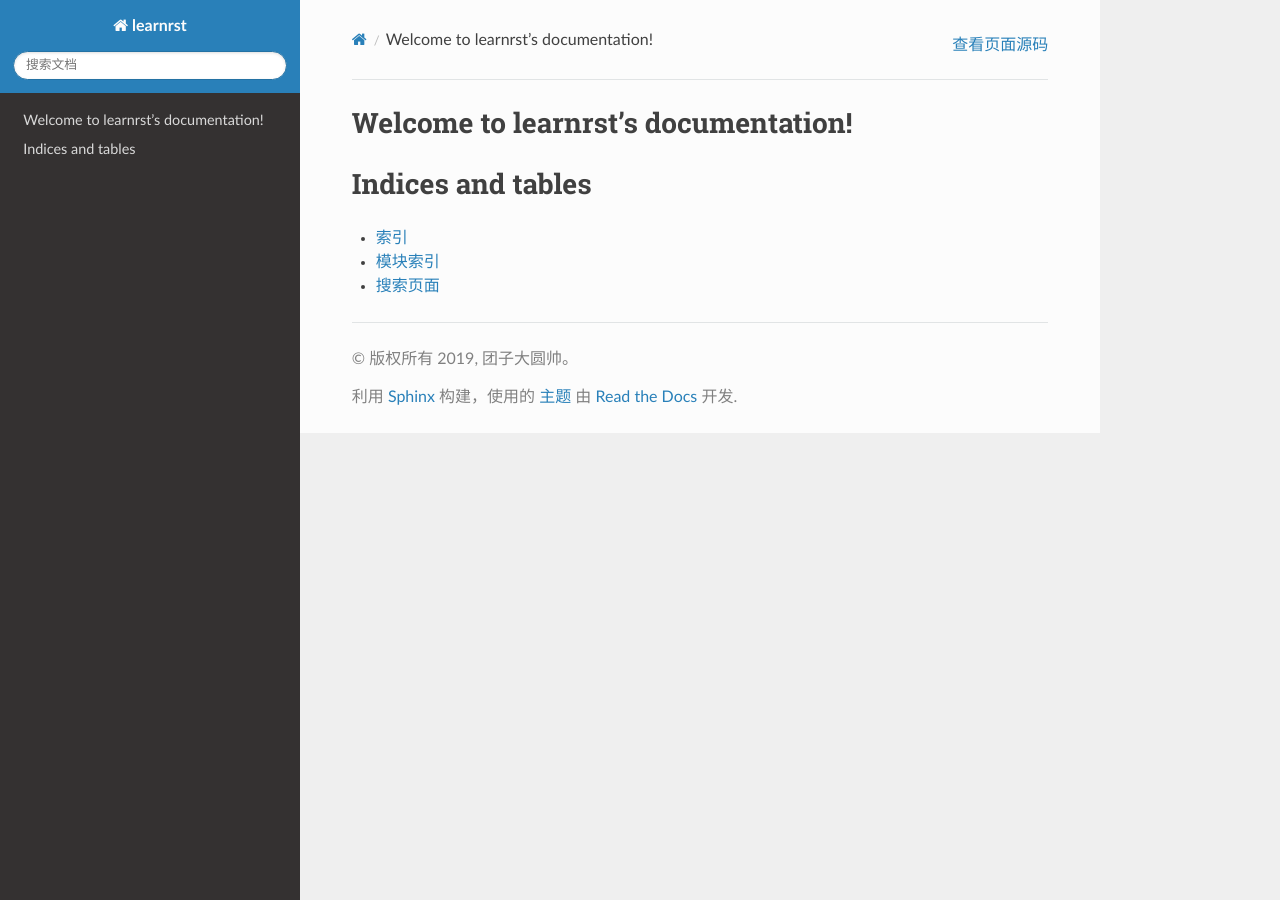
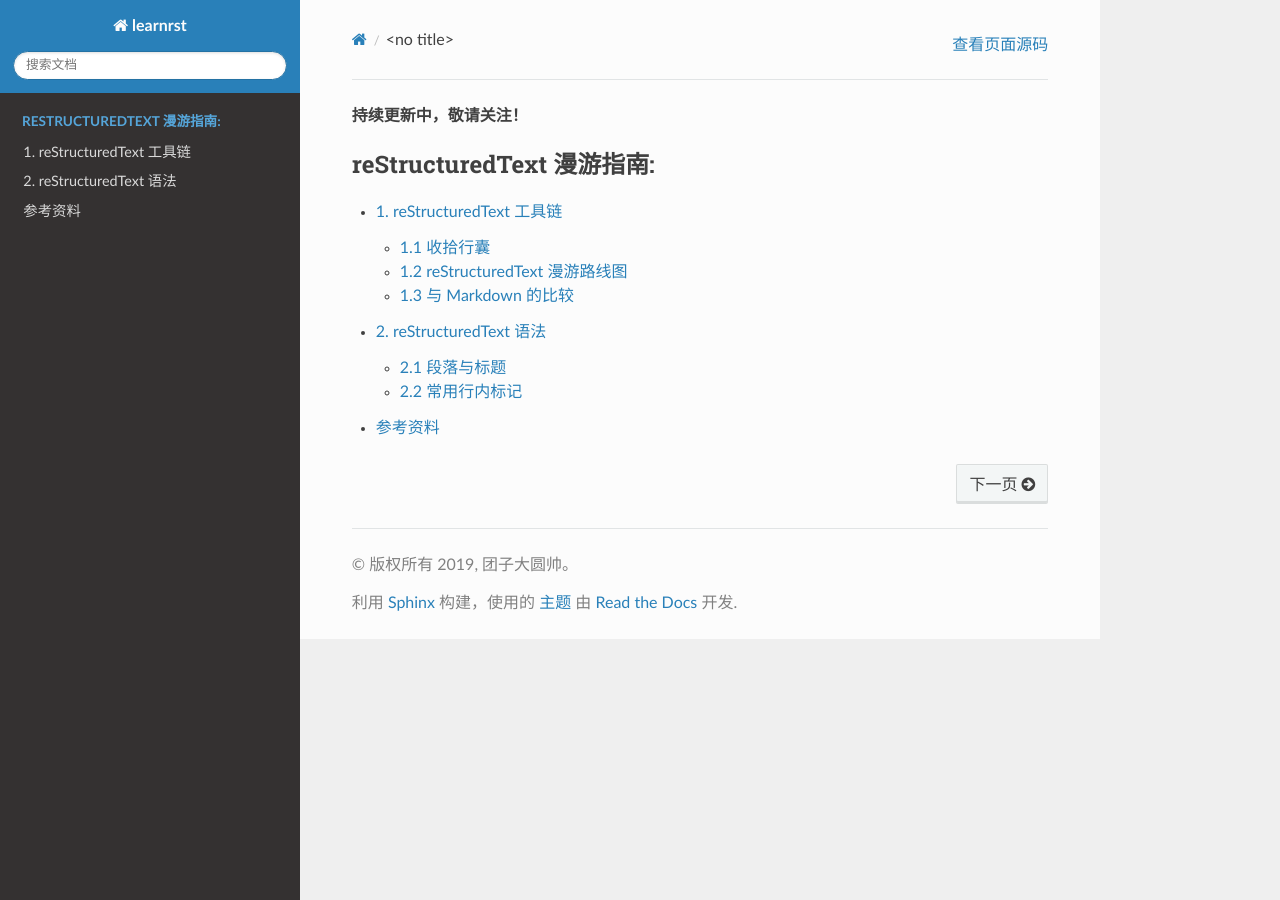
Before and after one commit to jpch89/learnrst, a Sphinx documentation site: the page built from docs/index.rst, in a window 1280 px wide. Built offline with Sphinx 7.4.7 and the Read the Docs theme 2.0.0, drawn with Linux system fonts in a browser that asks for light colours; some of the changed lines change nothing that is shown.

Commit message:
witout backslash endings

```diff
--- a/docs/index.rst
+++ b/docs/index.rst
@@ -3,18 +3,20 @@
    You can adapt this file completely to your liking, but it should at least
    contain the root `toctree` directive.
 
-Welcome to learnrst's documentation!
-====================================
+.. reStructuredText 漫游指南
+.. =========================
+
+**持续更新中，敬请关注！**
 
 .. toctree::
-   :maxdepth: 2
-   :caption: Contents:
+    :maxdepth: 2
+    :caption: reStructuredText 漫游指南:
 
+    learnrst
 
+.. 索引与表格
+.. ==========
 
-Indices and tables
-==================
-
-* :ref:`genindex`
-* :ref:`modindex`
-* :ref:`search`
+.. * :ref:`genindex`
+.. * :ref:`modindex`
+.. * :ref:`search`
--- /dev/null
+++ b/docs/learnrst.rst
@@ -0,0 +1,206 @@
+reStructuredText 漫游指南
+
+##########################
+1. reStructuredText 工具链
+##########################
+
+************
+1.1 收拾行囊
+************
+
+所谓工欲善其事，必先利其器，在踏上 ``reStructuredText`` 的学习之旅前，我们需要收拾行囊，检查一下有没有带好旅途必备的东西。\
+下面提供两套旅行必备清单，没时间解释了，赶紧上车！
+
+**懒人版旅行清单**
+
+- ``reST`` 的在线编辑器：http://rst.ninjs.org/
+
+**VS Code 版旅行清单**
+
+- ``Python``
+- ``Visual Studio Code`` 文本编辑器
+- ``Python`` 插件
+- ``reStructuredText`` 插件
+
+*******************************
+1.2 reStructuredText 漫游路线图
+*******************************
+
+行李打包好之后，现在向大家分享我珍藏的地图，老司机保你不迷路！
+
+.. image:: images/reST_toolchain.png
+
+首先来看位于中央核心位置的 ``reStructuredText``，它是一种轻量级的纯文本标记语言，由 ``StructuredText`` 和 ``Setext`` 修订演化而来。
+``reStructuredText`` 最初主要被用于编写 ``Python`` 程序的文档字符串（``docstring``），时至今日，越来越多的人喜欢用它来：
+
+- 编写行内程序文档（不仅限于 ``Python`` 语言）
+- 快速生成简单网页
+- 撰写独立的文档，比如写一本书
+
+.. note::
+
+    - ``reStructuredText`` 是一个单词，不要加空格，注意大小写。
+    - ``reStructuredText`` 还可以简写为 ``reST``，与英语单词休息（``rest``）发音相同。
+    - ``rst`` 是 ``reStructuredText`` 文件的扩展名。
+
+在 ``reST`` 之上是 ``Python`` 的 ``Docutils`` 模块，该模块集成了 ``reST`` 文本解析器。
+也可以说 ``Docutils`` 是 ``reST`` 语法规则的 ``Python`` 实现。
+
+``Sphinx`` 基于 ``Docutils`` 模块，它可以方便地创建优雅美观的大型文档项目，优点如下：
+
+- 支持多种输出格式
+
+    - ``HTML``
+    - ``LaTeX``
+    - ``PDF``
+    - 等等
+
+- 支持文档内以及跨文档引用
+- 方便定义的目录树
+- 自动索引
+- 通过 ``Pygments`` 模块支持代码高亮
+- 强大的内置扩展与第三方扩展
+
+位于 ``reST`` 工具链顶端的是 ``Read the Docs`` https://readthedocs.org/，它为 ``Sphinx`` 文档提供托管服务。
+还可以与 ``GitHub`` 连接，只要 ``GitHub`` 仓库中的文档发生改动，就会自动重新构建文档，实现了文档的持续集成。
+最终你可以很方便地把最新文档呈献给公众使用，著名的 ``requests`` 库和 ``Godot Engine`` 游戏引擎就使用了它来提供文档。
+
+.. note:: ``Read the Docs`` 网址的后缀是 ``org`` 而不是 ``com``，输入错了可是会提示你付费的哦！
+
+**********************
+1.3 与 Markdown 的比较
+**********************
+
+在文本标记语言这一大家庭里，前有泰斗，后有新秀，可以说是英豪辈出。
+下面就来比较一下 ``reST`` 和它的小伙伴 ``Markdown`` 之间的优缺点。
+我会尽量保持客观，不至于让大家产生“人比人得死，货比货得扔”的感觉。
+毕竟我们都是成年人了（小朋友请出去），不用做选择，可以全都要。
+
+**Markdown 的优点**
+
+- 流行度高，支持范围广
+
+    - 很多网站都支持 ``Markdown`` 语法，而 ``reST`` 语法只有少数网站支持，比如优秀的 ``GitHub``。
+    - 包括印象笔记、有道云笔记、为知笔记等等在内的大多数笔记软件都支持 ``Markdown`` 语法。
+    - 还有专门的 ``Markdown`` 文本编辑器可供选择，比如本人最喜欢用的 ``Typora``。
+
+- 更加轻量化
+
+    - 语法规则较少，随手就写，章口就莱（误）。
+    - 记忆负担小，学习成本低。
+
+**Markdown 的缺点**
+
+- 变体多，没有统一的标准。
+
+    - 比如说写标题的时候有的要加空格 ``# 标题``，有的不要空格 ``#标题``。
+    - ``Commonmark`` https://commonmark.org/ 是一个专门为 ``Markdown`` 研发的标准，但好像没什么人用。
+
+- 每种工具的 ``Markdown`` 风格（``flavor``）不一样。
+
+    - ``GitHub`` 风格：https://guides.github.com/features/mastering-markdown/#GitHub-flavored-markdown
+    - ``Markdown Extra`` 风格：https://michelf.ca/projects/php-markdown/extra/#fenced-code-blocks
+
+- 扩展性差，而 ``reST`` 可以轻松地自定义标记。
+- 缺乏语义性标记，而 ``reST`` 有警告、错误等语义性标记。
+- 可移植性差：由于不同风格的存在，使得 ``pandoc`` 之类的转换工具很难完全把 ``Markdown`` 文档转换为其他标记语言的文档。
+
+############################
+2. reStructuredText 语法
+############################
+
+**************
+2.1 段落与标题
+**************
+
+**段落**\ （``paragraph``）是被一个或多个空行分隔的文本。
+在 ``reST`` 中，另起一行写是不会换行的，如果要换行就需要额外空出一行，*让上下文形成两个独立的段落*。
+
+假如你在 ``rst`` 文件中这么写：
+::
+
+    我是第一句话。
+    我是第二节话。
+
+那么你将会得到如下的解析效果：
+::
+
+    我是第一句话。我是第二句话。
+
+如果要换行的话，必须在 ``rst`` 文件中使用一个或者多个空行分隔两个段落：
+::
+
+    我是第一句话。
+
+    我是第二句话。
+
+这样才能解析出如下结果：
+::
+
+    我是第一句话。
+    我是第二句话。
+
+.. note::
+
+    在使用英文撰写文档时，另起一行会\ *自动加入一个空格*。
+    即 ``rst`` 源文件写成如下形式：
+    ::
+
+        How are you?
+        I'm fine, and you?
+
+    解析效果如下，注意前后两句话之间多出来的空格：
+    ::
+
+        How are you? I'm fine, and you?
+
+    有些解析器渲染 ``rst`` 文件时对于中文也会额外加入一个空格，比如 ``VS Code`` 的 ``reStructuredText`` 插件。
+    如果此时我们不想要这个多出来的空格，需要在第一行的末尾加上一个反斜杠 ``\`` 来把空格转义掉。
+
+    举个例子，现有 ``rst`` 源码：
+    ::
+
+        我是第一句话。
+        我是第二句话。
+
+    上面的源码在某些解析器中的表现如下，注意\ *两句之间多出来了一个空格*：
+    ::
+
+        我是第一句话。 我是第二句话。
+
+    如果想去掉空格，需要改动 ``rst`` 源码：
+    ::
+
+        我是第一句话。\
+        我是第二句话。
+
+    第一句话后面的反斜杠 ``\`` 把解析结果修正为：
+    ::
+
+        我是第一句话。我是第二句话。
+
+    对于那些在另起一行时不会自动给中文加空格的解析器，在行尾写一个反斜杠 ``\`` 对最终效果没有任何影响。
+
+**标题**\ 在 ``reST`` 中的具体书写规则如下：
+
+- 标题由可选的上划线、标题内容和下划线组成。
+- 标题需要自成一个段落，即与其他内容至少保持一个空行的间距。
+- 标题的上划线和下划线可以从这些字符中挑选：
+
+这里给出一套 ``Python`` 文档的标题撰写规范。
+
+
+
+****************
+2.2 常用行内标记
+****************
+
+
+########
+参考资料
+########
+
+#. reStructuredText Primer http://www.sphinx-doc.org/en/master/usage/restructuredtext/basics.html
+#. Why You Shouldn’t Use “Markdown” for Documentation http://www.ericholscher.com/blog/2016/mar/15/dont-use-markdown-for-technical-docs/
+#. Eric Holscher - Documenting your project with Sphinx & Read the Docs - PyCon 2016 https://www.youtube.com/watch?v=hM4I58TA72g
+#.
```
Also changed, not shown: docs/_static/images/reST_toolchain.png (added), docs/images/reST_toolchain.png (added), 13 other files.
